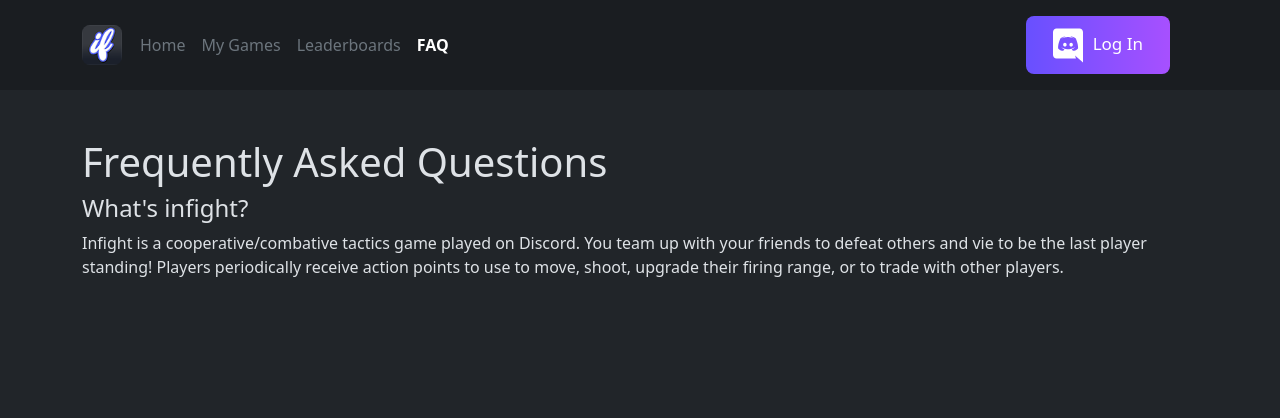
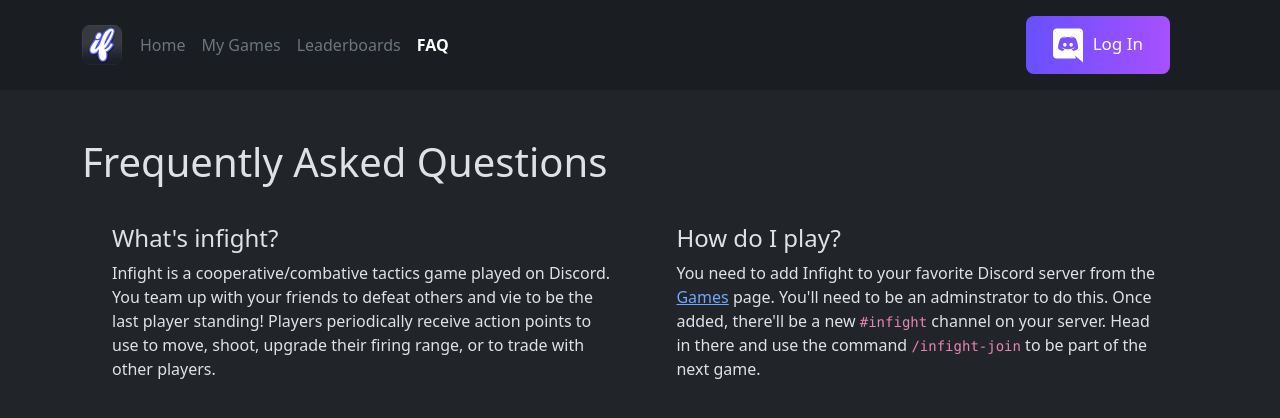
Before and after one commit to Infight-io/infight-ui, a Vue app: page /FAQ in a window 1280 px wide. Shown: the top 418 px of the page. Built offline with nearby package versions, Linux system fonts and the light colour scheme.

Commit message:
faw stuff

```diff
--- a/src/views/FAQ.vue
+++ b/src/views/FAQ.vue
@@ -7,10 +7,39 @@ import { h } from 'vue';
     <main>
         <div class="container">
             <h1 class="mt-5">Frequently Asked Questions</h1>
+            <div class="faqContainer">
+
+                <div class="faqItem">
                     <h4>What's infight?</h4>
                     <p>Infight is a cooperative/combative tactics game played on Discord. You team up with your
                         friends to defeat others and vie to be the last player standing! Players periodically receive
-    action points to use to move, shoot, upgrade their firing range, or to trade with other players.</p>
+                        action points to use to move, shoot, upgrade their firing range, or to trade with other players.
+                    </p>
+                </div>
+                <div class="faqItem">
+                    <h4>How do I play?</h4>
+                    <p>You need to add Infight to your favorite Discord server from the <a href="/games">Games</a> page.
+                        You'll need to be an adminstrator to do this. Once added, there'll be a new <code>#infight</code>
+                        channel on your server. Head in there and use the command <code>/infight-join</code> to be part of
+                        the next game.
+                    </p>
+                </div>
+            </div>
+
         </div>
     </main>
 </template>
+
+<style scoped>
+.faqContainer {
+    display: flex;
+    flex-direction: row;
+}
+
+.faqItem {
+    display: inline;
+    /* width: 200px; */
+    padding: 30px;
+    flex-grow: 1;
+}
+</style>
```
Lines whose indentation alone changed are shown as unchanged.
